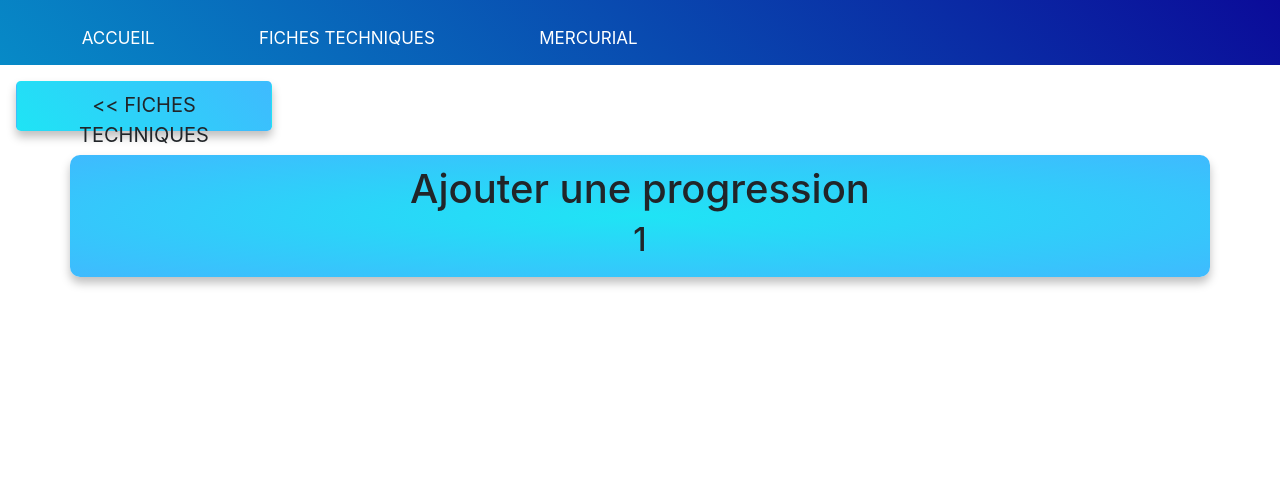
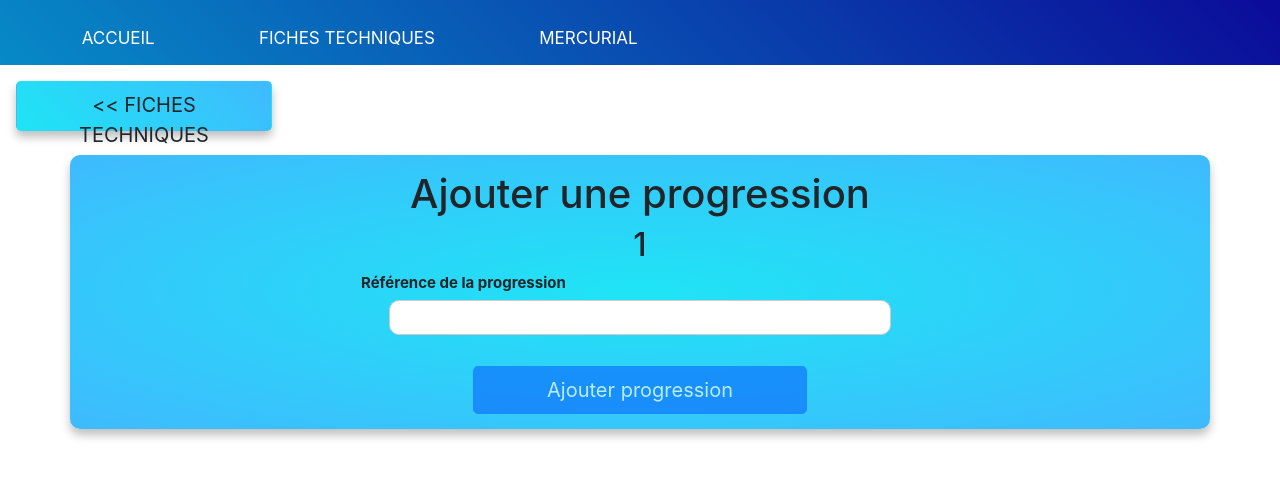
Before and after one commit to crouvel/awi_frontend_2021, a React (Create React App) app: page /sheets/creation/1 in a window 1280 px wide. Shown: the top 478 px of the page. Built offline with nearby package versions, Linux system fonts and the light colour scheme.

Commit message:
add step & progression avancement

```diff
--- /dev/null
+++ b/src/components/BackButtonTechnichalSheet/BackButtonTechnichalSheet.css
@@ -0,0 +1,6 @@
+.create-sheet2{
+    background: linear-gradient(45deg, #1fe4f5, #3fbafe);
+    width: 20%;
+    height: 50px;
+    box-shadow: 0px 6px 10px rgba(0, 0, 0, 0.25);
+}
--- a/src/components/ProgressionCreation/ProgressionCreation.css
+++ b/src/components/ProgressionCreation/ProgressionCreation.css
@@ -11,6 +11,7 @@
     background: radial-gradient(#1fe4f5, #3fbafe);
     border-radius: 10px;
     box-shadow: 0px 6px 10px rgba(0, 0, 0, 0.25);
+    padding: 15px;
 }
 
 .contained-text{
@@ -22,3 +23,58 @@
 .subtext-progression{
     font-size: 20px;
 }
+
+.step-create{
+    width: 30%;
+    margin-right: auto;
+    margin-left: auto;
+    background: linear-gradient(45deg, rgb(7, 138, 199), rgb(61, 58, 241));
+}
+
+.button-disabled{
+    width: 30%;
+    margin-right: auto;
+    margin-left: auto;
+    background: grey;
+}
+
+.input3 {
+    width: 90%;
+    margin-top: 5px;
+    border: none;
+    border:solid 1px #ccc;
+    border-radius: 10px;
+    height: 35px;
+    margin-left: auto;
+    margin-right: auto;
+}
+
+.container-input1{
+
+    margin-bottom: 15px;
+}
+
+.sub-container{
+    margin-left: auto;
+    margin-right: auto;
+    width: 50%;
+}
+
+.longtext{
+    display: flex;
+    flex-direction: column;
+    width: 50%;
+    height: 100%;
+    max-height: auto;
+}
+
+.longinput{
+    width: 90%;
+    margin-top: 5px;
+    border: none;
+    border:solid 1px #ccc;
+    border-radius: 10px;
+    height: 200px;
+    margin-left: auto;
+    margin-right: auto;
+}
--- a/src/components/ProgressionCreation/ProgressionCreation.js
+++ b/src/components/ProgressionCreation/ProgressionCreation.js
@@ -1,4 +1,4 @@
-import React, { Component } from 'react';
+import React, { Component, useState } from 'react';
 import './ProgressionCreation.css';
 import { Button } from 'react-bootstrap';
 import {
@@ -13,121 +13,179 @@ import { useFormik } from 'formik';
 
 const ProgressionCreation = () => {
     let { nomRecette } = useParams();
+    const [reference, setReference] = useState('');
+    const [titre, setTitre] = useState('');
+    const [description, setDescription] = useState('');
+    const [temps, setTemps] = useState(0);
+    const [ordre, setOrdre] = useState(0);
+    const [submitted, setSubmitted] = useState(false);
+    const [stepCreated, setStepCreated] = useState(false);
 
-    /*const validate = () => {
+    const validate = () => {
         const errors = {};
-
-        if (!nomRecette) {
-            errors.NomRecette = 'Nom de recette requis';
+        if (!reference) {
+            errors.ReferenceProgression = 'Référence requise';
         }
-
-        if (!nomAuteur) {
-            errors.NomAuteur = "Nom d'auteur requis";
+        if (!titre) {
+            errors.TitreEtape = 'Titre requis';
         }
-
-        if (!nombreCouverts) {
-            errors.Nbrecouverts = 'Nombre de couverts requis';
+        if (!temps) {
+            errors.Temps = 'Temps requis';
+        }
+        if (!ordre) {
+            errors.Ordre = 'Ordre requis';
         }
         return errors;
     };
 
-    const SheetCreationForm = () => {
+    const displayInfo2 = () => {
+        console.log(titre, description, ordre, temps);
+        setStepCreated(true);
+        setSubmitted(false);
+        console.log(submitted, stepCreated);
+    }
+
+    const displayInfo = () => {
+        console.log(reference);
+        setSubmitted(true);
+    }
+
+    const CreationProgression = () => {
         const formik = useFormik({
             initialValues: {
-                NomRecette: '',
-                NomAuteur: '',
-                Nbrecouverts: '',
-                CategorieRecette: ''
+                ReferenceProgression: '',
             },
             validate,
         });
-
         return (
+            <>
+                {!stepCreated ? <div className="container mt-2 mb-2" >
+                    <div className="text-center">
+                        <h1>Ajouter une progression</h1>
+                        <h2>{nomRecette}</h2>
+                    </div>
                     <form onSubmit={formik.handleSubmit}>
                         <div className="container-input1">
                             <div className="sub-container">
-                        <label htmlFor="NomRecette">Nom de la recette</label>
+                                <label htmlFor="ReferenceProgression">Référence de la progression</label>
                                 <input
-                            id="NomRecette"
-                            name="NomRecette"
+                                    id="ReferenceProgression"
+                                    name="ReferenceProgression"
                                     type="text"
                                     onChange={(event) => {
-                                setNomRecette(event.target.value);
+                                        setReference(event.target.value);
                                     }}
                                     onBlur={formik.handleBlur}
-                            className="input1"
+                                    className="input3"
                                 />
-                        {formik.errors.NomRecette ? (
-                            <div className="erreur">{formik.errors.NomRecette}</div>
-                        ) : null}
-                    </div>
-
-                    <div className="sub-container">
-                        <label htmlFor="NomAuteur" className="font-weight-bold">Nom de l'auteur</label>
-                        <input
-                            id="NomAuteur"
-                            name="NomAuteur"
-                            type="text"
-                            onChange={(event) => {
-                                setNomAuteur(event.target.value);
-                            }}
-                            onBlur={formik.handleBlur}
-                            className="input1"
-                        />
-                        {formik.errors.NomAuteur ? (
-                            <div className="erreur">{formik.errors.NomAuteur}</div>
+                                {formik.errors.ReferenceProgression ? (
+                                    <div className="erreur">{formik.errors.ReferenceProgression}</div>
                                 ) : null}
                             </div>
                         </div>
 
-                <div className="container-input2">
+                        {reference ? <Button type="button" size="lg" onClick={displayInfo} className="submit-button mt-3"><div>Ajouter progression</div></Button>
+                            : <Button type="button" size="lg" className="button-disabled mt-3" disabled><div>Ajouter progression</div></Button>}
+
+                    </form>
+                </div> : null}
+            </>
+        );
+    }
+
+    const AddSteps = () => {
+        const formik = useFormik({
+            initialValues: {
+                TitreEtape: '',
+                DescriptionEtape: '',
+                Temps: 0,
+                Ordre: 0
+            },
+            validate,
+        });
+        return (
+            <>
+                {!stepCreated ? <div className="container mt-3 mb-2" >
+                    <div className="text-center">
+                        <h1>Progression : {reference}</h1>
+                        <h2>Veuillez ajouter des étapes</h2>
+                    </div>
+                    <form onSubmit={formik.handleSubmit}>
+
                         <div className="sub-container">
-                        <label htmlFor="Nbrecouverts" className="font-weight-bold">Nombre de couverts</label>
+
+                            <label htmlFor="TitreEtape">Titre de l'étape</label>
                             <input
-                            id="Nbrecouverts"
-                            name="Nbrecouverts"
+                                id="TitreEtape"
+                                name="TitreEtape"
+                                type="text"
+                                onChange={(event) => {
+                                    setTitre(event.target.value);
+                                }}
+                                onBlur={formik.handleBlur}
+                                className="input3"
+                            />
+                            {formik.errors.TitreEtape ? (
+                                <div className="erreur">{formik.errors.TitreEtape}</div>
+                            ) : null}
+                            <label htmlFor="DescriptionEtape">Description de l'étape</label>
+                            <textarea
+                                id="DescriptionEtape"
+                                name="TitreEtape"
+                                onChange={(event) => {
+                                    setDescription(event.target.value);
+                                }}
+                                onBlur={formik.handleBlur}
+                                className="longinput"
+                            />
+                            <label htmlFor="Temps" className="mt-2">Temps</label>
+                            <input
+                                id="Temps"
+                                name="Temps"
                                 type="number"
                                 min="1"
                                 onChange={(event) => {
-                                setNombreCouverts(event.target.value);
+                                    setTemps(event.target.value);
                                 }}
                                 onBlur={formik.handleBlur}
-                            className="input-select"
+                                className="input3"
                             />
-                        {formik.errors.Nbrecouverts ? (
-                            <div className="erreur">{formik.errors.Nbrecouverts}</div>
+                            {formik.errors.Temps ? (
+                                <div className="erreur">{formik.errors.Temps}</div>
                             ) : null}
+                            <label htmlFor="Ordre" className="mt-2">Ordre</label>
+                            <input
+                                id="Ordre"
+                                name="Ordre"
+                                type="number"
+                                min="1"
+                                onChange={(event) => {
+                                    setOrdre(event.target.value);
+                                }}
+                                onBlur={formik.handleBlur}
+                                className="input3"
+                            />
+                            {formik.errors.Ordre ? (
+                                <div className="erreur">{formik.errors.Ordre}</div>
+                            ) : null}
+                            {reference && titre && temps && ordre ? <Button type="button" size="lg" onClick={displayInfo2} className="step-create mt-3"><div>Créer l'étape</div></Button>
+                                : <Button type="button" size="lg" className="step-create mt-3" disabled><div>Créer l'étape</div></Button>}
                         </div>
+                    </form>
+                </div> : null}
+            </>);
+    }
 
-                    <div className="sub-container">
-                        <label htmlFor="CategorieRecette" className="font-weight-bold">Catégorie de Recette</label>
-                        <select name="CategorieRecette" id="CategorieRecette" className="input-select" onChange={(event) => {
-                            setCategorieRecette(event.target.value);
-                        }}>
-                            {
-                                data.map(element => {
-                                    return <option>
-                                        {element.categorieNom}</option>;
-                                })
+    const AddIngredients = () => {
+        return (
+            <>
+                <div className="container mt-3 mb-2" >
+                </div>
+                <div>oui </div>
+            </>
+        );
     }
-                        </select>
-                        {formik.errors.CategorieRecette ? (
-                            <div className="erreur">{formik.errors.CategorieRecette}</div>
-                        ) : null}
-                    </div>
-                </div>
 
-                {  nomRecette && nomAuteur && nombreCouverts && categorieRecette ?
-                <Link to={"/sheets/creation/" + nomRecette}>
-                <Button type="button" size="lg" onClick={displayInfo} className="submit-button mt-3"><div>Créer fiche technique</div>
-
-                </Button>
-                 </Link> : null}
-
-            </form>
-
-        );
-    };*/
     return (
         <>
             <Link to="/sheets">
@@ -135,14 +193,10 @@ const ProgressionCreation = () => {
                     <div>{"<< FICHES TECHNIQUES"}</div>
                 </Button>
             </Link>
-                <div className="container mt-2 mb-2" >
-                {/* <h1 className="text-center contained-text">Recette {nomRecette} créée !</h1> */}
+            {!submitted ? CreationProgression() : null}
+            {submitted ? AddSteps() : null}
+            {stepCreated ? AddIngredients() : null}
 
-                <div className="text-center">
-                    <h1>Ajouter une progression</h1>
-                    <h2>{nomRecette}</h2>
-                </div>
-                </div>
         </>
     )
 }
```
Also changed, not shown: src/components/BackButtonTechnichalSheet/BackButtonTechnichalSheet.js (added, +17 -0 lines), src/components/CreateTechnichalSheet/CreateTechnichalSheet.js (+2 -15 lines). Lines whose indentation alone changed are shown as unchanged.
